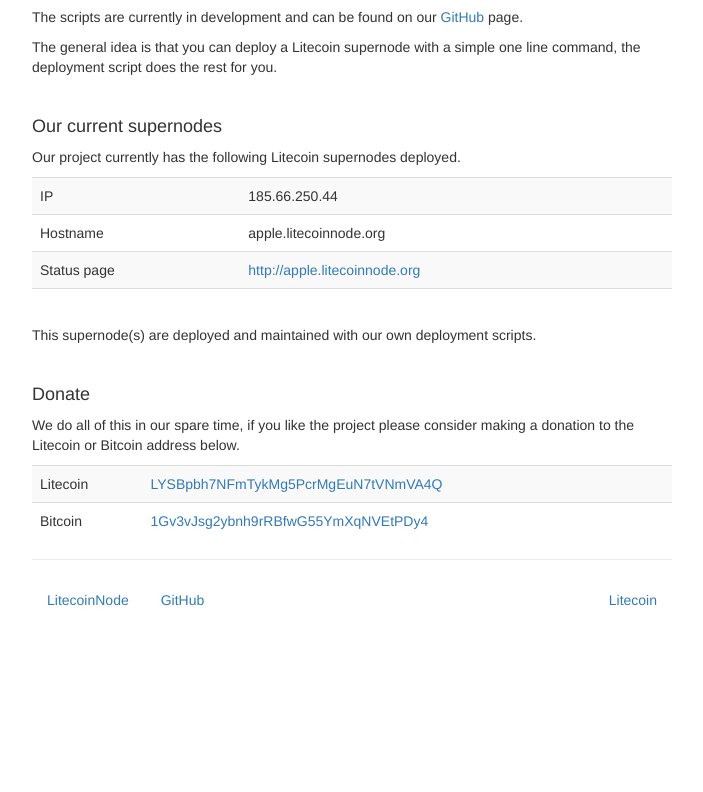
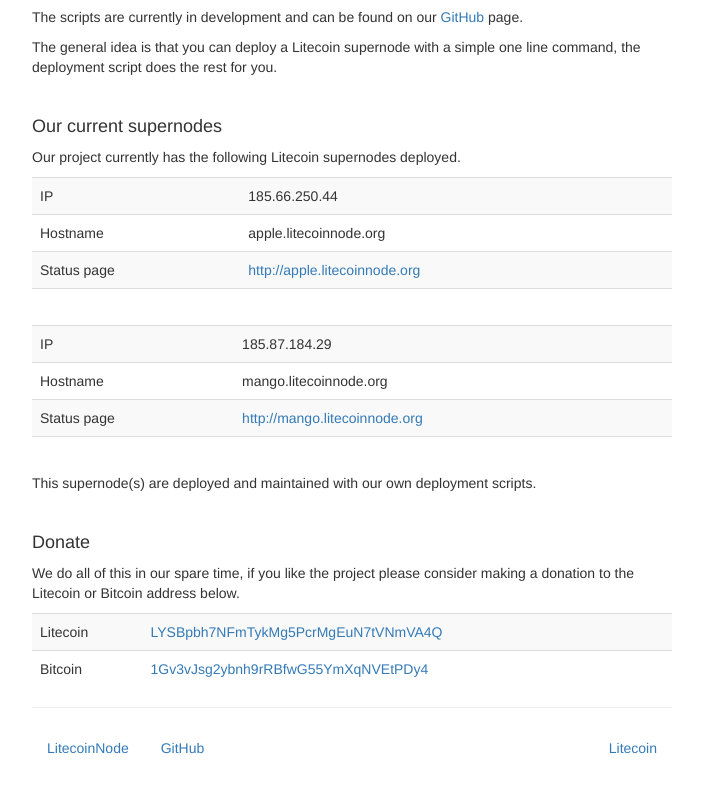
Before and after one commit to LitecoinNode/litecoinnode.github.io, a plain HTML site: page index.html in a window 1280 px wide. Shown: the part 721-1513 px from the top of the page, without its empty margins (288-991 px from the left). Before the commit the page ends 1381 px from the top, so only its background shows below. Drawn offline with Linux system fonts and the light colour scheme.

Commit message:
Add info for new node.

```diff
--- a/index.html
+++ b/index.html
@@ -44,6 +44,12 @@
 <tr><td>Status page</td><td><a href="http://apple.litecoinnode.org/">http://apple.litecoinnode.org</a></td></tr>
 <tr><td></td><td></td></tr>
 </tbody></table>
+<table class="table table-striped">
+<tbody><tr><td>IP</td><td>185.87.184.29</td></tr>
+<tr><td>Hostname</td><td>mango.litecoinnode.org</td></tr>
+<tr><td>Status page</td><td><a href="http://mango.litecoinnode.org/">http://mango.litecoinnode.org</a></td></tr>
+<tr><td></td><td></td></tr>
+</tbody></table>
 <p>This supernode(s) are deployed and maintained with our own deployment scripts.</p>
 </br>
 <h4>Donate</h4>
```
